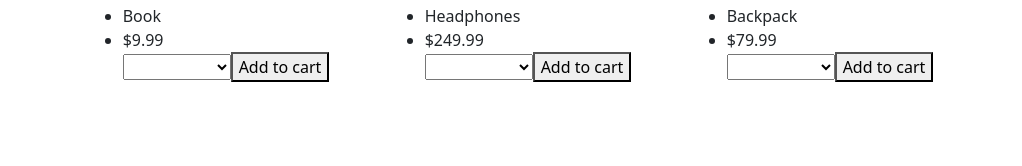
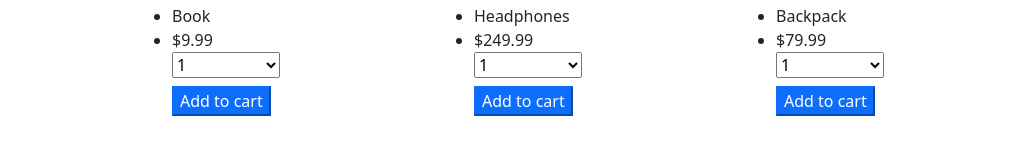
Before and after one commit to youssef-abdallah/my-store, an Angular app: page / in a window 1280 px wide. Shown: the part 398-564 px from the top of the page, without its empty margins (0-1022 px from the left). Built offline with nearby package versions, Linux system fonts and the light colour scheme.

Commit message:
Added basic cart functionality.

```diff
--- a/src/app/app.module.ts
+++ b/src/app/app.module.ts
@@ -1,6 +1,8 @@
 import { NgModule } from '@angular/core';
 import { BrowserModule } from '@angular/platform-browser';
 import { HttpClientModule } from '@angular/common/http';
+import { FormsModule } from '@angular/forms';
+import { NgbModule } from '@ng-bootstrap/ng-bootstrap';
 
 import { AppRoutingModule } from './app-routing.module';
 import { AppComponent } from './app.component';
@@ -9,7 +11,6 @@ import { ProductItemComponent } from './components/product-item/product-item.com
 import { ProductItemDetailComponent } from './components/product-item-detail/product-item-detail.component';
 import { ConfirmationComponent } from './components/confirmation/confirmation.component';
 import { CartComponent } from './components/cart/cart.component';
-import { NgbModule } from '@ng-bootstrap/ng-bootstrap';
 import { NavbarComponent } from './components/navbar/navbar.component';
 
 @NgModule({
@@ -26,7 +27,8 @@ import { NavbarComponent } from './components/navbar/navbar.component';
     BrowserModule,
     AppRoutingModule,
     HttpClientModule,
-    NgbModule
+    NgbModule,
+    FormsModule
   ],
   providers: [],
   bootstrap: [AppComponent]
--- /dev/null
+++ b/src/app/cart.service.ts
@@ -0,0 +1,26 @@
+import { Injectable } from '@angular/core';
+
+import { CartItem } from './models/cart.item.model';
+
+@Injectable({
+  providedIn: 'root'
+})
+export class CartService {
+
+  itemList: CartItem[] = [];
+
+  constructor() { }
+
+  addOrUpdateCartItem(item: CartItem) {
+    let itemIndex = this.itemList
+      .findIndex(cartItem => cartItem.id === item.id);
+    if (itemIndex === -1)
+      this.itemList.push(item);
+    else
+      this.itemList[itemIndex] = item;
+  }
+
+  getItemList(): CartItem[] {
+    return [...this.itemList];
+  }
+}
--- a/src/app/components/product-item/product-item.component.html
+++ b/src/app/components/product-item/product-item.component.html
@@ -3,7 +3,14 @@
     <ul>
         <li>{{ product.name }}</li>
         <li>${{ product.price }}</li>
-        <select class="select-input">amount</select>
-        <button>Add to cart</button>
+        <select class="select-input" [(ngModel)]="selectedQuantity">
+            <option *ngFor="let quantity of quantityOptions" [ngValue]="quantity">{{ quantity }}</option>
+        </select>
+        <br>
+        <button
+        class="btn-primary"
+        (click)="addItemToCart(product, selectedQuantity)">
+            Add to cart
+        </button>
     </ul>
 </div>
--- a/src/app/components/product-item/product-item.component.ts
+++ b/src/app/components/product-item/product-item.component.ts
@@ -1,5 +1,6 @@
 import { Component, Input, OnInit } from '@angular/core';
 
+import { CartService } from 'src/app/cart.service';
 import { Product } from 'src/app/models/product.model';
 @Component({
   selector: 'app-product-item',
@@ -7,6 +8,9 @@ import { Product } from 'src/app/models/product.model';
   styleUrls: ['./product-item.component.css']
 })
 export class ProductItemComponent implements OnInit {
+
+  quantityOptions = Array.from({length: 10}, (_, i) => i + 1);
+  selectedQuantity: number = 1;
 
   @Input() product: Product = {
     id: 1,
@@ -16,9 +20,14 @@ export class ProductItemComponent implements OnInit {
     description: ''
   }
 
-  constructor() { }
+  constructor(private cartService: CartService) { }
 
   ngOnInit(): void {
   }
 
+  addItemToCart(product: Product, quantity: number): void {
+    this.cartService.addOrUpdateCartItem
+      ({...product, quantity: quantity});
+    alert(`Product ${product.name} was added to cart successfully!`);
+  }
 }
--- a/src/app/components/product-list/product-list.component.ts
+++ b/src/app/components/product-list/product-list.component.ts
@@ -11,6 +11,7 @@ import { Product } from 'src/app/models/product.model';
 export class ProductListComponent implements OnInit {
 
   productList: Product[] = [];
+
   constructor(private productService: ProductService) { }
 
   ngOnInit(): void {
```
Also changed, not shown: src/app/models/cart.item.model.ts (added, +10 -0 lines), 1 other file (tests, documents, lock files or other folders).
